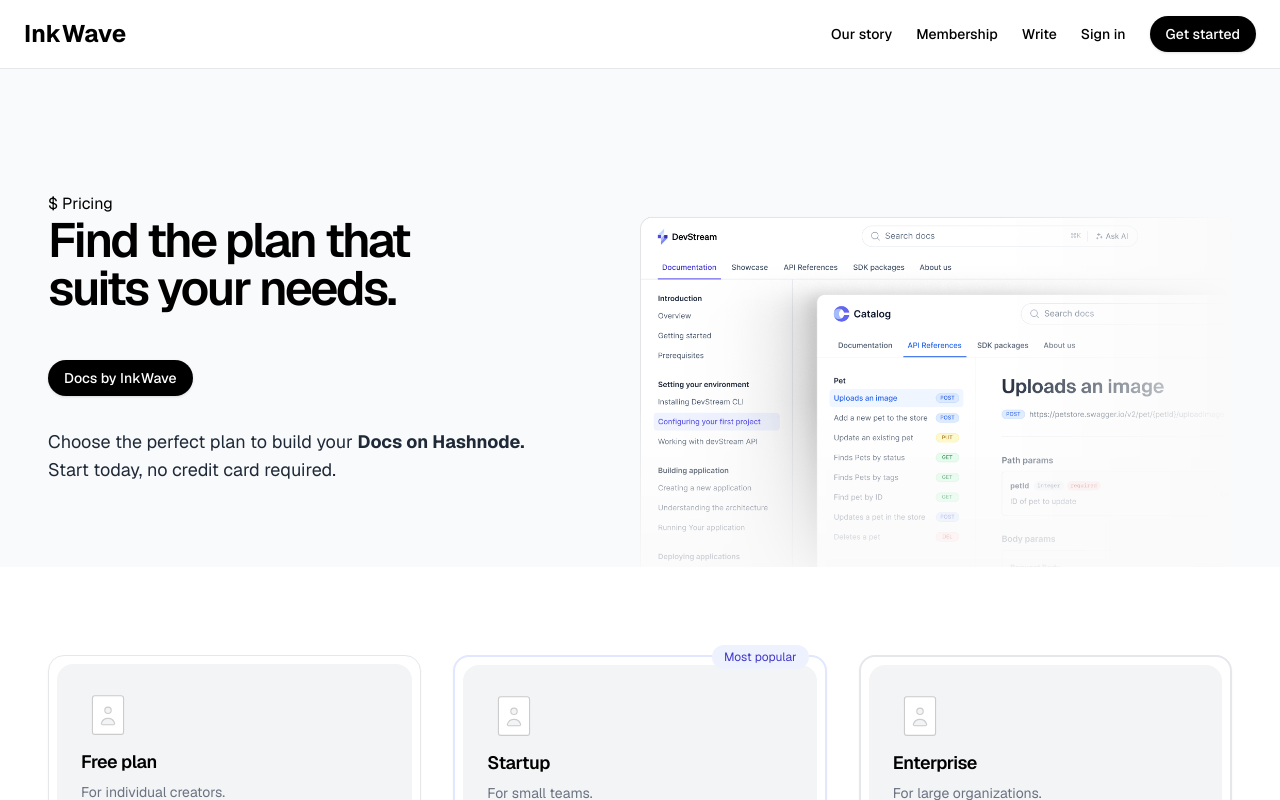
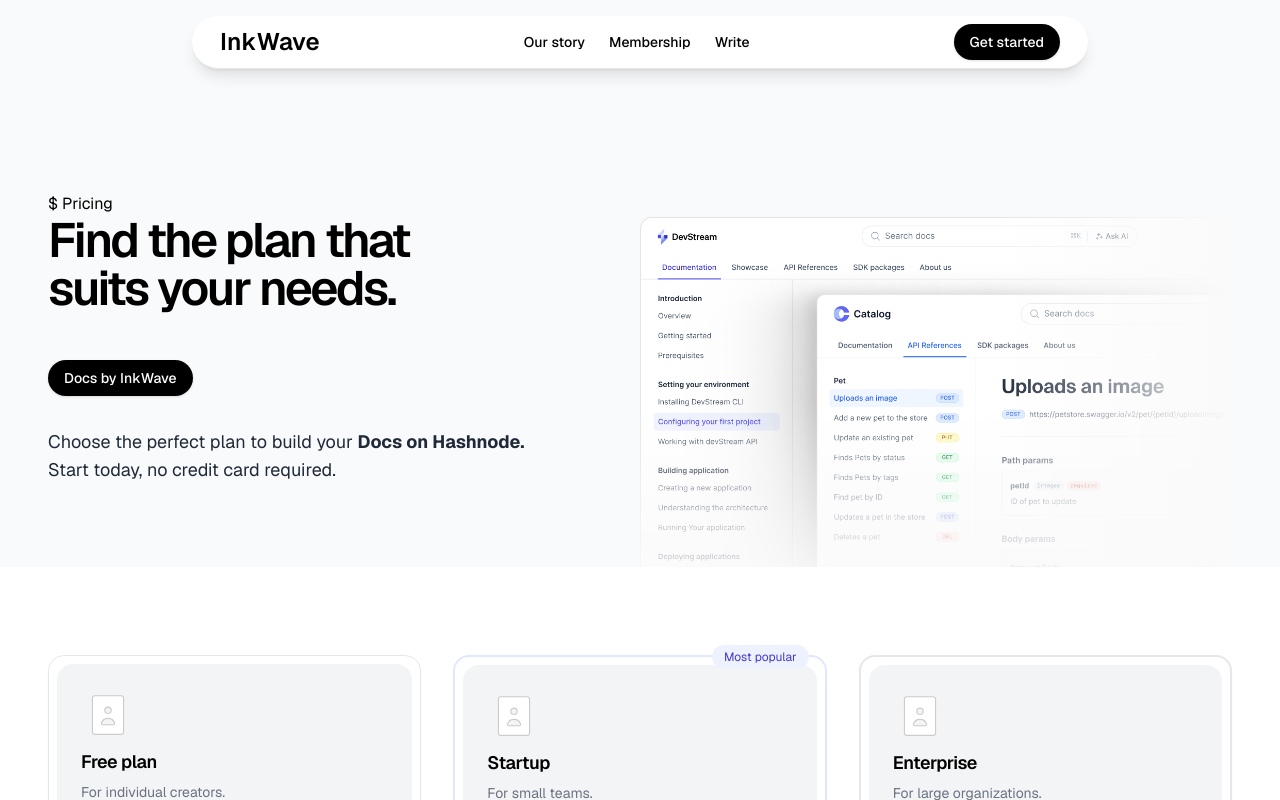
Before and after one commit to Samikshaborude9/InkWave, a React (Vite) app in the folder frontend/: page /membership in a window 1280 px wide. Shown: the top 800 px of the page. Built offline with nearby package versions, Linux system fonts and the light colour scheme.

Commit message:
feat: navbar styles changes

```diff
--- a/frontend/src/components/Navbar.tsx
+++ b/frontend/src/components/Navbar.tsx
@@ -1,42 +1,60 @@
 import { Button } from "@/components/ui/button"
 import { motion } from "framer-motion"
+import { useEffect, useState } from "react"
 
 export default function Navbar() {
+  const [isScrolled, setIsScrolled] = useState(false);
+  useEffect(()=>{
+    const onScroll = () => setIsScrolled(window.scrollY > 20);
+    window.addEventListener("scroll", onScroll,{ passive: true });
+    onScroll();
+    return () => window.removeEventListener("scroll", onScroll);
+
+  }, [])
   return (
-    <nav className="w-full border-b bg-white fixed top-0 z-50">
-      <div className="mx-auto flex max-w-7xl items-center justify-between px-6 py-4">
-        {/* Logo */}
+    <nav className="fixed top-4 z-50 left-0 right-0 ">
+      <div className={
+          `mx-auto w-full max-w-4xl rounded-full shadow-lg px-1 py-2 flex items-center justify-between transition-colors duration-300 ` +
+          (isScrolled
+            ? "backdrop-blur-md shadow-lg border-none"
+            : "bg-white border-b shadow")
+        }>
+        <div className="flex items-center justify-between px-6 w-full">
+  {/* Left: logo */}
+  <div className="flex-shrink-0">
     <motion.h1
-          className="text-2xl font-bold cursor-pointer"
+      className="text-2xl font-semibold cursor-pointer"
       initial={{ opacity: 0, y: -20 }}
       animate={{ opacity: 1, y: 0 }}
       transition={{ duration: 0.5 }}
     >
       InkWave
     </motion.h1>
+  </div>
 
-        {/* Links */}
-        <div className="flex items-center gap-6 text-sm font-medium">
+  {/* Center links */}
+  <div className="hidden md:flex items-center justify-center flex-1 gap-6 text-sm font-medium">
     <motion.a whileHover={{ scale: 1.05 }} href="#">
       Our story
     </motion.a>
     <motion.a whileHover={{ scale: 1.05 }} href="/membership">
       Membership
     </motion.a>
-
     <motion.a whileHover={{ scale: 1.05 }} href="#">
       Write
     </motion.a>
-          <motion.a whileHover={{ scale: 1.05 }} href="/Login">
-            Sign in
-          </motion.a>
+  </div>
+
+  {/* Right actions */}
+  <div className="flex items-center ">
     <motion.a whileHover={{ scale: 1.05 }} href="/Signup">
-          <Button className="rounded-full bg-black text-white px-4 py-2 hover:bg-gray-800">
+      <Button className="rounded-full bg-black text-white  hover:bg-gray-800">
         Get started
       </Button>
     </motion.a>
   </div>
 </div>
+      </div>
     </nav>
   )
 }
```
Lines whose indentation alone changed are shown as unchanged.
